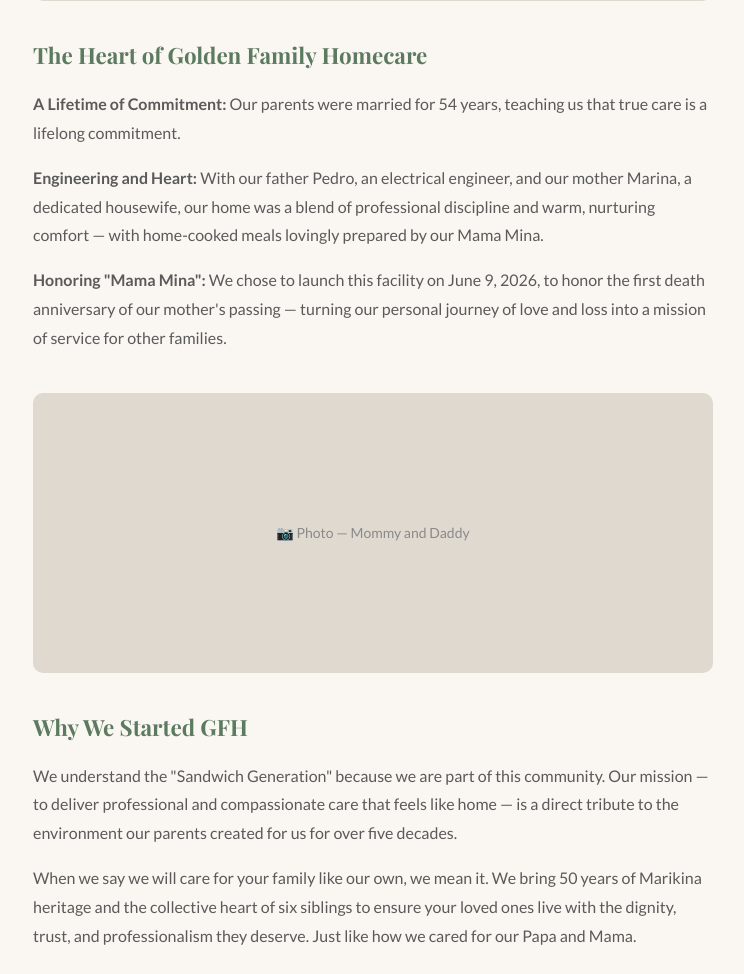
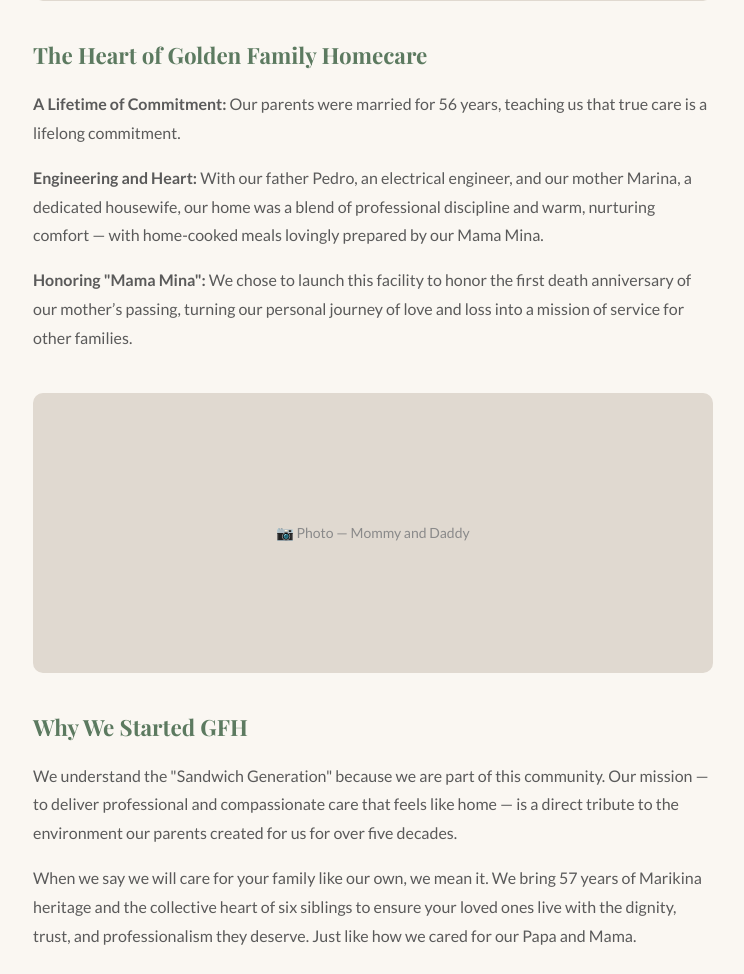
Before and after one commit to Joloham/capati-homecare-website, a Flask app: page /our-story in a window 1280 px wide. Shown: the part 670-1644 px from the top of the page, without its empty margins (97-841 px from the left). Run offline with Flask 3, Linux system fonts and the light colour scheme.

Commit message:
minor changes to website contents for accuracy purposes

```diff
--- a/templates/index.html
+++ b/templates/index.html
@@ -22,7 +22,7 @@
   <section>
     <p class="section-label">Why Choose Golden Family Homecare?</p>
     <h2 class="section-title">Delivering Professional and Compassionate Care That Feels Like Home.</h2>
-    <p class="section-sub">By combining our 50-year history in Marikina with a boutique garden-access facility in SSS Village, we offer a peaceful environment that larger facilities cannot replicate.</p>
+    <p class="section-sub">By combining our 57-year history in Marikina with a boutique garden-access facility in SSS Village, we offer a peaceful environment that larger facilities cannot replicate.</p>
 
     <div class="card-grid">
       <div class="card">
--- a/templates/our-story.html
+++ b/templates/our-story.html
@@ -24,13 +24,13 @@
       <h3 style="font-family:'Playfair Display',serif;font-size:1.4rem;color:var(--sage-dark);margin-bottom:1.25rem;">The Heart of Golden Family Homecare</h3>
 
       <p style="color:var(--text-mid);line-height:1.8;margin-bottom:1rem;">
-        <strong>A Lifetime of Commitment:</strong> Our parents were married for 54 years, teaching us that true care is a lifelong commitment.
+        <strong>A Lifetime of Commitment:</strong> Our parents were married for 56 years, teaching us that true care is a lifelong commitment.
       </p>
       <p style="color:var(--text-mid);line-height:1.8;margin-bottom:1rem;">
         <strong>Engineering and Heart:</strong> With our father Pedro, an electrical engineer, and our mother Marina, a dedicated housewife, our home was a blend of professional discipline and warm, nurturing comfort — with home-cooked meals lovingly prepared by our Mama Mina.
       </p>
       <p style="color:var(--text-mid);line-height:1.8;margin-bottom:2.5rem;">
-        <strong>Honoring "Mama Mina":</strong> We chose to launch this facility on June 9, 2026, to honor the first death anniversary of our mother's passing — turning our personal journey of love and loss into a mission of service for other families.
+        <strong>Honoring "Mama Mina":</strong> We chose to launch this facility to honor the first death anniversary of our mother’s passing, turning our personal journey of love and loss into a mission of service for other families.
       </p>
 
       <div style="width:100%;max-width:680px;height:280px;background:var(--border);border-radius:var(--radius);display:flex;align-items:center;justify-content:center;margin-bottom:2.5rem;">
@@ -43,7 +43,7 @@
         We understand the "Sandwich Generation" because we are part of this community. Our mission — to deliver professional and compassionate care that feels like home — is a direct tribute to the environment our parents created for us for over five decades.
       </p>
       <p style="color:var(--text-mid);line-height:1.8;margin-bottom:2.5rem;">
-        When we say we will care for your family like our own, we mean it. We bring 50 years of Marikina heritage and the collective heart of six siblings to ensure your loved ones live with the dignity, trust, and professionalism they deserve. Just like how we cared for our Papa and Mama.
+        When we say we will care for your family like our own, we mean it. We bring 57 years of Marikina heritage and the collective heart of six siblings to ensure your loved ones live with the dignity, trust, and professionalism they deserve. Just like how we cared for our Papa and Mama.
       </p>
 
       <div style="width:100%;max-width:680px;height:280px;background:var(--border);border-radius:var(--radius);display:flex;align-items:center;justify-content:center;margin-bottom:2.5rem;">
--- a/templates/services.html
+++ b/templates/services.html
@@ -13,7 +13,7 @@
     <p class="section-label">What We Offer</p>
     <h2 class="section-title">Our Services</h2>
     <p class="section-sub">
-      We offer a senior care experience that combines professional medical support with the heartfelt warmth of a real home. Our goal is to provide your family with peace of mind through a facility designed for safety, socialization, and dignity.
+      We offer a senior care experience that combines professional medical support with the heartfelt warmth of a real home. Our goal is to provide your family with peace of mind through a homecare facility designed for safety, socialization, and dignity.
     </p>
 
     <div class="card-grid">
```
Also changed, not shown: templates/faq.html (+5 -3 lines).
